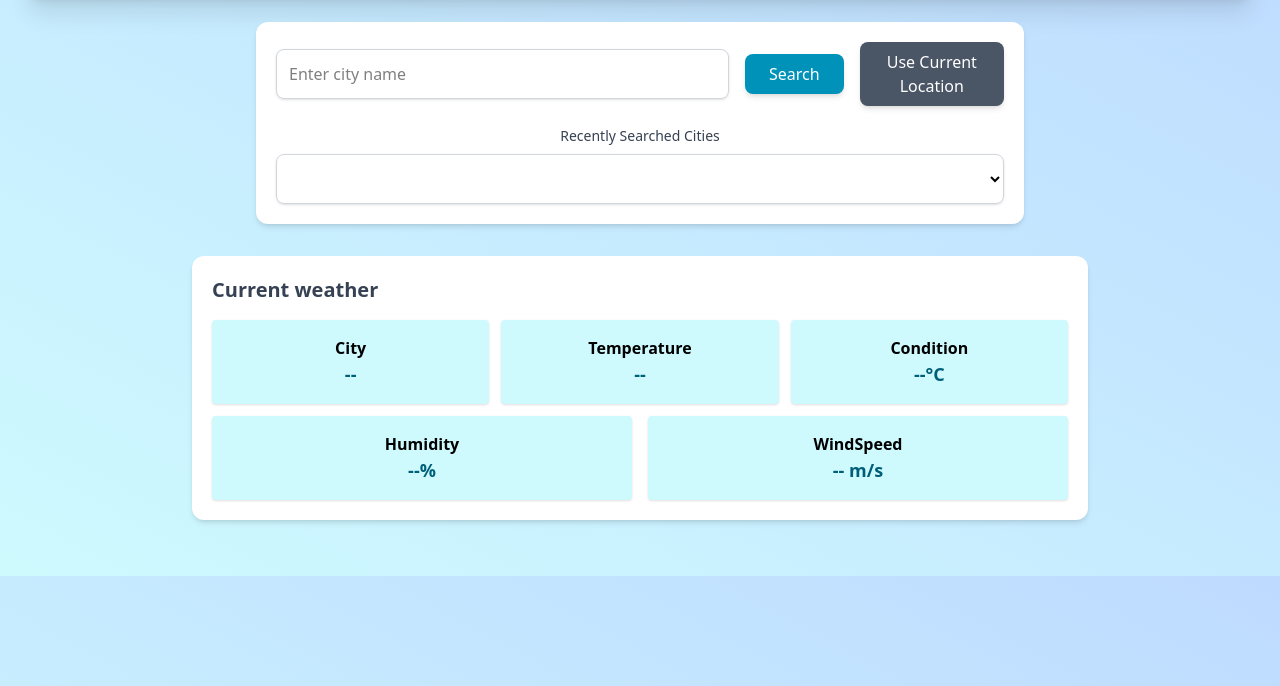
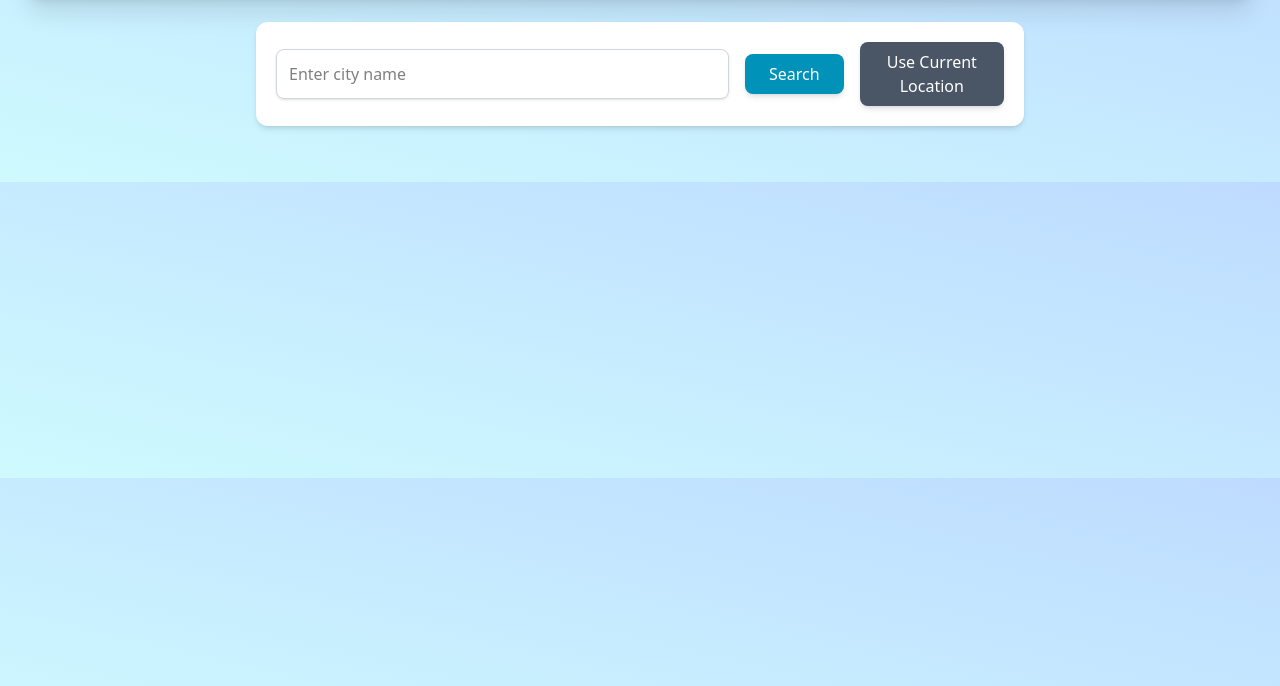
Before and after one commit to ajmeriunnisa/Weather-Forecast-Apllication, a website: page index.html in a window 1280 px wide. Shown: the part 114-800 px from the top of the page. Drawn offline with Linux system fonts and the light colour scheme.

Commit message:
hide the recent cities dropdown and weather info section

```diff
--- a/index.html
+++ b/index.html
@@ -29,7 +29,7 @@
       </div>
 
     <!-- Recent Cities Dropdown -->
-    <div id="recentCitiesContainer" class="mt-5 text-center ">
+    <div id="recentCitiesContainer" class="mt-5 text-center hidden">
       <label for="recentCities" class="block font-medium text-sm text-gray-700 mb-2">Recently Searched Cities</label>
       <select id="recentCities" class="w-full mx-auto p-3 border border-gray-300 rounded-lg shadow-sm">
         <!-- JS will add options -->
@@ -38,7 +38,7 @@
   </section>
 
   <!-- Weather Info Section -->
-  <section id="weatherInfo" class="bg-white p-5 rounded-xl max-w-4xl mb-8 mx-auto shadow-md">
+  <section id="weatherInfo" class="bg-white p-5 rounded-xl max-w-4xl mb-8 mx-auto shadow-md hidden">
     <h2 class="text-xl font-semibold text-gray-700 mb-4">Current weather</h2>
     <div class="grid grid-cols-1 md:grid-cols-3 gap-3 text-center">
       <div class="bg-cyan-100 rounded p-4 shadow">
```
